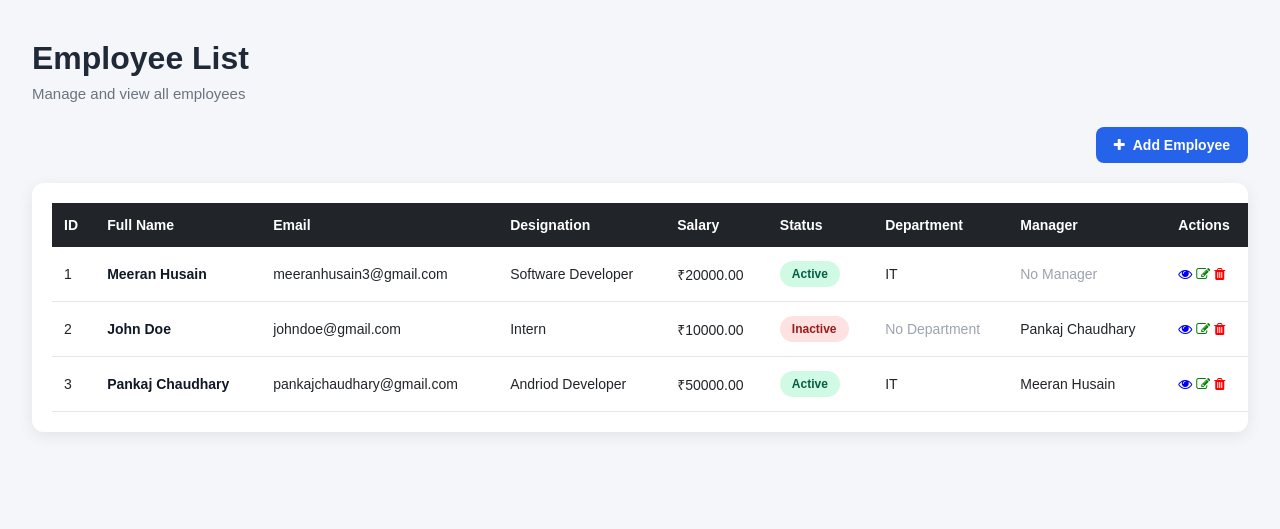
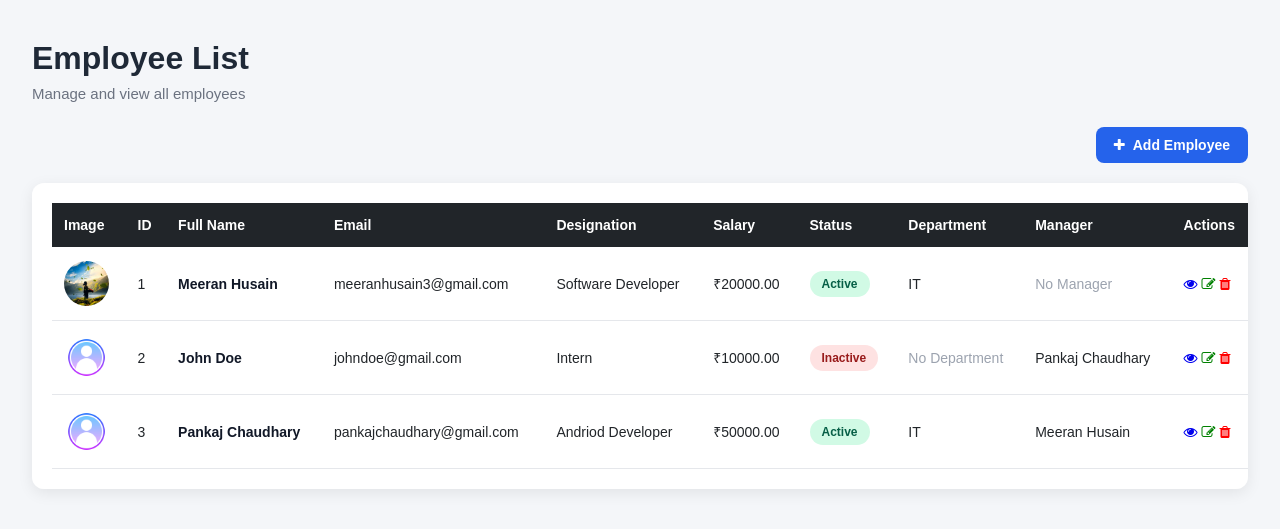
Before and after one commit to MeeranHusain/Django, a Django app: page / in a window 1280 px wide. Shown: the top 529 px of the page. Run offline with Django 5.2, Linux system fonts and the light colour scheme; data comes from the database, SQL or seed files in the repository.

Commit message:
Add employee image column to employee table and style images

```diff
--- a/Employee_main/static/css/style.css
+++ b/Employee_main/static/css/style.css
@@ -224,3 +224,11 @@ body {
         padding: 12px;
     }
 }
+
+.employee-list-image {
+    width: 45px;
+    height: 45px;
+    border-radius: 50%;
+    object-fit: cover;
+    display: block;
+}
--- a/templates/home.html
+++ b/templates/home.html
@@ -30,6 +30,7 @@
             <table class="employee-table">
                 <thead>
                     <tr>
+                        <th>Image</th>
                         <th>ID</th>
                         <th>Full Name</th>
                         <th>Email</th>
@@ -45,6 +46,9 @@
                 <tbody>
                     {% for emp in employees %}
                     <tr>
+                        <td>
+                            <img src="{{ emp.image.url }}" alt="{{ emp.full_name }}" class="employee-list-image" >
+                        </td>
                         <td>{{ emp.id }}</td>
                         <td class="employee-name">{{ emp.full_name }}</td>
                         <td>{{ emp.email }}</td>
@@ -93,7 +97,7 @@
                     {% empty %}
 
                     <tr>
-                        <td colspan="11" class="no-data">
+                        <td colspan="10" class="no-data">
                             No employees found.
                         </td>
                     </tr>
```
